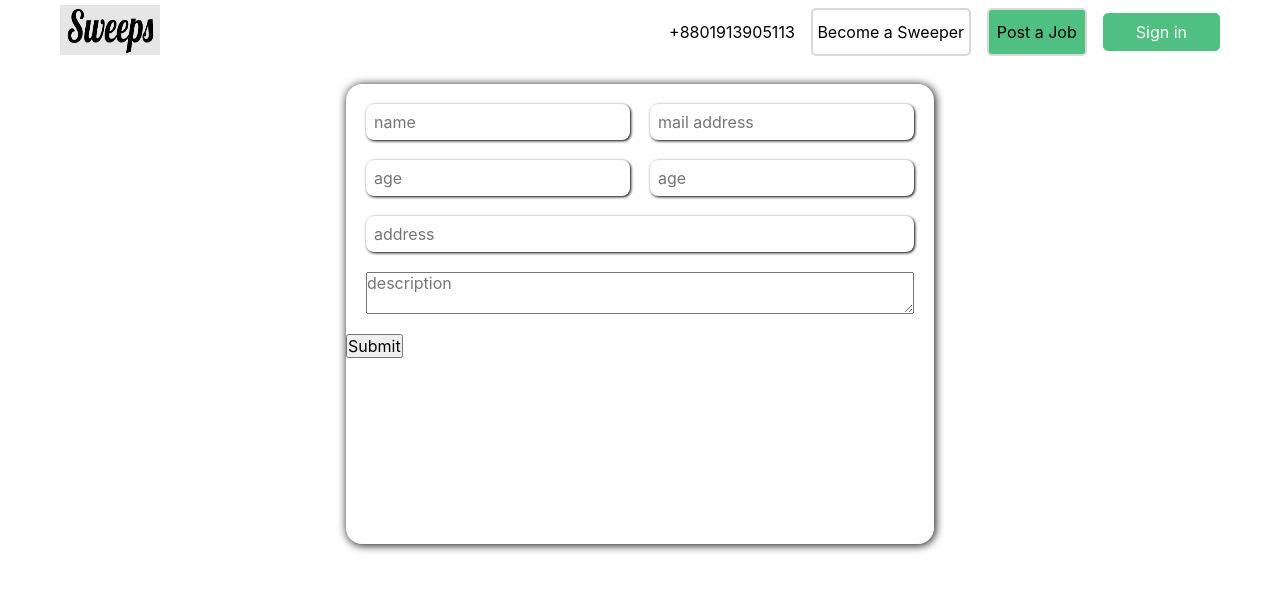
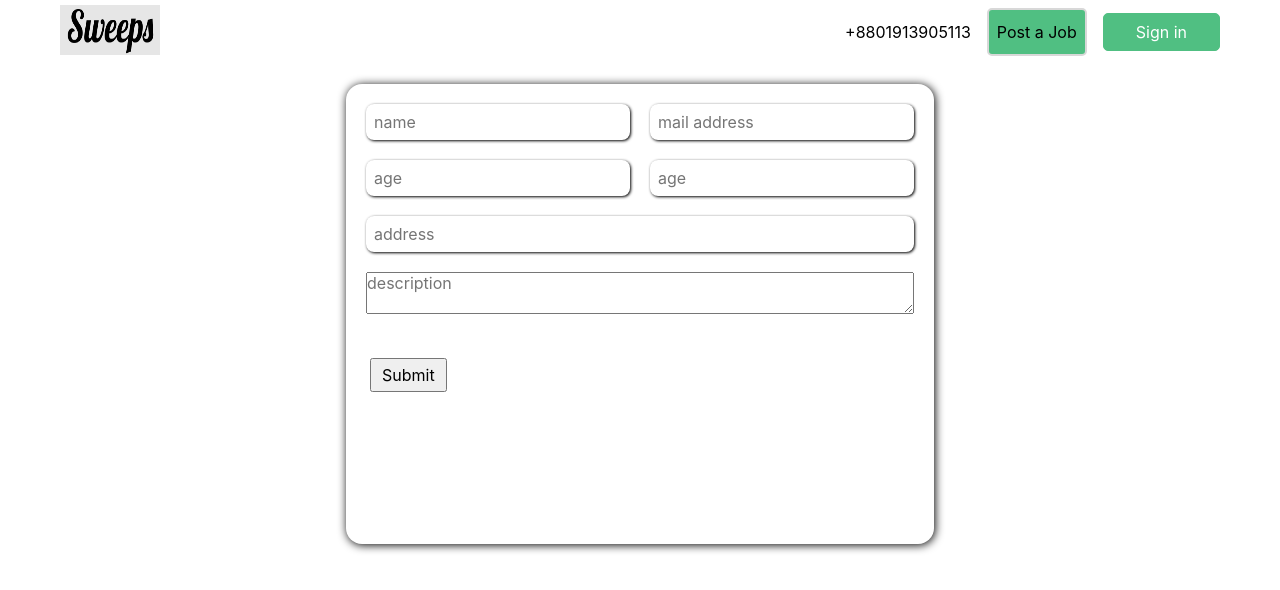
Before and after one commit to mdaak/sweeps, a Next.js app: page /sweeper_form in a window 1280 px wide. Shown: the top 590 px of the page. Built offline with nearby package versions, Linux system fonts and the light colour scheme.

Commit message:
form field

```diff
--- a/components/NavBar.js
+++ b/components/NavBar.js
@@ -18,7 +18,7 @@ const NavBar = () => {
           <ul>
             <p><a href="tel:+8801913905113">+8801913905113</a></p>
             {
-              pathName.pathname !='/join' && <button className={styles.grayBtn}><Link href='/join'><a>Become a Sweeper</a></Link></button>
+              pathName.pathname =='/'  && <button className={styles.grayBtn}><Link href='/join'><a>Become a Sweeper</a></Link></button>
             }
 
             <button>Post a Job</button>
--- a/pages/sweeper_form.js
+++ b/pages/sweeper_form.js
@@ -66,7 +66,7 @@ function SweeperForm () {
             <textarea className={styles.item6} value={description} onChange={handleChange} id='description' name='description' type='text' placeholder='description'/>
           </div>
           <div>
-            <input type='submit' value='Submit'/>
+            <input style={{margin:'1.5rem', padding:'5px 10px' }} type='submit' value='Submit'/>
           </div>
         </form>
       </div>
```
